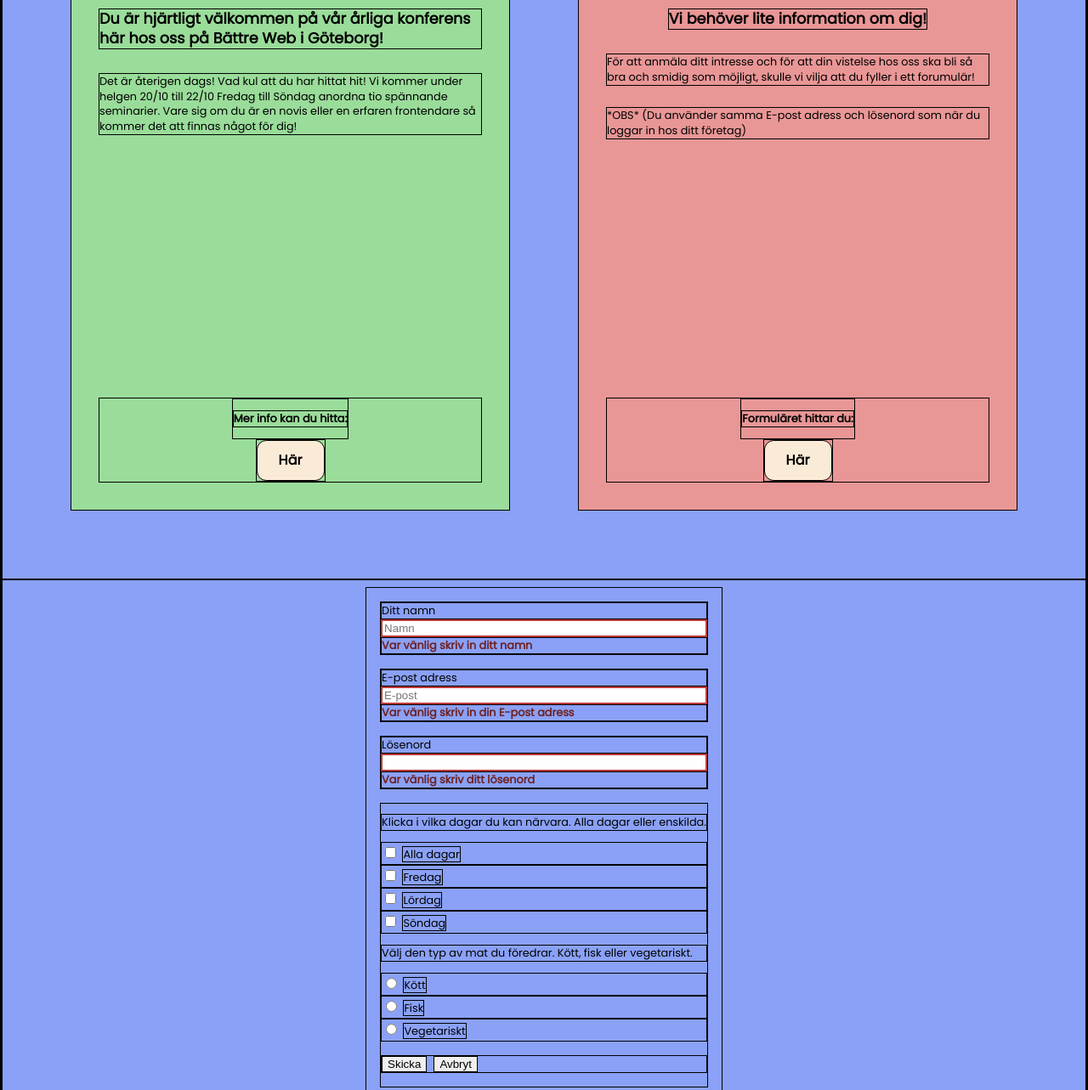
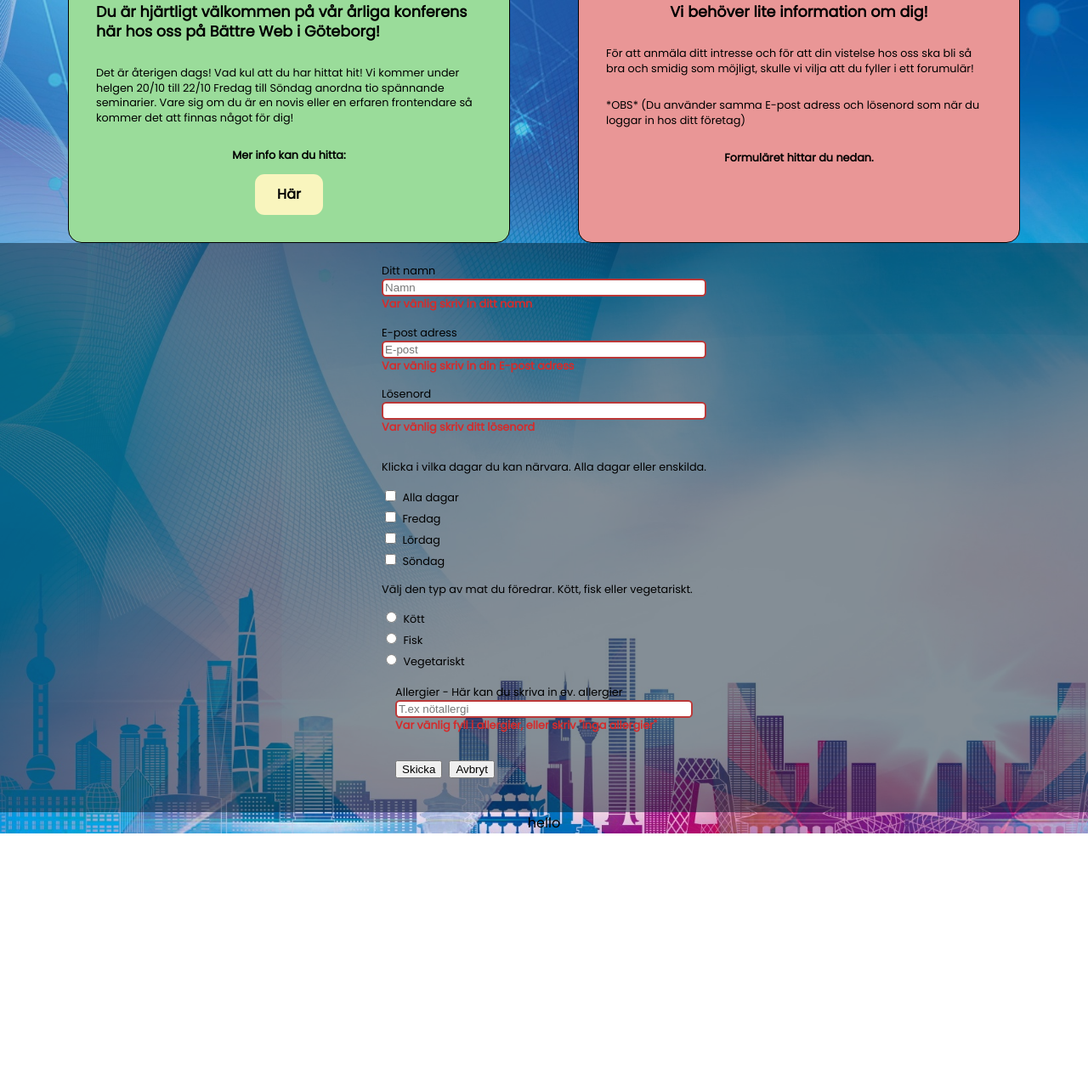
Before and after one commit to Gnobodygnows/BW-Inlamningsuppgift, a plain HTML site: page index.html in a window 1280 px wide. Shown: the part 215-1498 px from the top of the page at 85% size. After the commit the page ends 1196 px from the top, so only its background shows below. Drawn offline with Linux system fonts and the light colour scheme.

Commit message:
bilder och mer css

```diff
--- a/formular.css
+++ b/formular.css
@@ -6,12 +6,12 @@
 .formula {
 	display: flex;
 	justify-content: center;
+	background-color: rgba(10, 30, 47, 0.5)
 }
 .form-section {
 	display: flex;
 	flex-direction: column;
-	margin: 1em 0;
-	background-color: transparent;
+	margin: 1em;
 }
 
 .form-section.row {
@@ -22,22 +22,25 @@
 
 label {
 	font-size: 0.8em;
+	border-radius: 0.4em;
 }
 
 input:valid {
 	border: 0.2em solid #238247;
+	border-radius: 0.4em;
 
 }
 
 input:invalid {
 	border: 0.2em solid rgb(187, 56, 56);
-	content: "*"
+	border-radius: 0.4em;
+
 }
 
 .error-message {
 	visibility: hidden;
 	margin: 0;
-	color: rgb(111, 33, 33);
+	color: rgb(212, 44, 44);
 	font-weight: bold;
 }
 
--- a/index.html
+++ b/index.html
@@ -54,36 +54,33 @@
 			<div class="bottom">
 				<div>
 					<p>
-						Formuläret hittar du:
+						Formuläret hittar du nedan.
 					</p>
-				</div>
-				<div>
-					<a href="#">Här</a>
 				</div>
 			</div>
 		</div>
 	</div>
 	<div class="formula">
 		<form>
-			<section class="form-section">
+			<div class="form-section">
 				<label for="form-name"> Ditt namn </label>
 				<input id="form-name" type="text" placeholder="Namn" required minlength="2"/>
 				<p class="error-message"> Var vänlig skriv in ditt namn </p>
-			</section>
+			</div>
 
-			<section class="form-section">
+			<div class="form-section">
 				<label for="form-email"> E-post adress </label>
 				<input id="form-email" type="text" placeholder="E-post" required minlength="5"/>
 				<p class="error-message"> Var vänlig skriv in din E-post adress </p>
-			</section>
+			</div>
 
-			<section class="form-section">
+			<div class="form-section">
 				<label for="form-password"> Lösenord </label>
 				<input id="form-password" type="password" required minlength="4"/>
 				<p class="error-message"> Var vänlig skriv ditt lösenord </p>
-			</section>
+			</div>
 
-			<section class="form-section">
+			<div class="form-section">
 				<p> Klicka i vilka dagar du kan närvara. Alla dagar eller enskilda. </p>
 				<div>
 					<input id="alla" type="checkbox" name="check"/>
@@ -115,12 +112,17 @@
 					<input id="vegetariskt" type="radio" name="mat" />
 					<label for="vegetariskt"> Vegetariskt </label>
 				</div>
-				<section class="form-section row">
+				<div class="form-section">
+					<label for="form-name"> Allergier - Här kan du skriva in ev. allergier </label>
+					<input id="form-name" type="text" placeholder="T.ex nötallergi" required minlength="2"/>
+					<p class="error-message"> Var vänlig fyll i allergier, eller skriv "inga allergier" </p>
+				</div>
+				<div class="form-section row">
 					<button type="button"> Skicka </button>
 					<button type="button"> Avbryt </button>
-				</section>
+				</div>
 
-			</section>
+			</div>
 		</form>
 	</div>
 
--- a/style.css
+++ b/style.css
@@ -1,5 +1,5 @@
 * {
-	border: 1px solid black;
+	/* border: 1px solid black; */
 	box-sizing: border-box;
 }
 
@@ -7,22 +7,24 @@
 	/* width: 100%; */
 	font-family: Poppins, sans-serif;
 	margin: 0;
-	background-color: #8aa1f7;
+	background-image: url('Bilder/background.png');
+	background-size: cover; /* Adjust this property as needed */
+	background-repeat: no-repeat;
 }
 
 header, footer {
 	/* width: 100%; */
 	display: flex;
 	justify-content: center;
-	background-color: #f2f296;
+	background-color: transparent;
 }
 
 .wrapper {
 	/* width: 100%; */
 	display:flex;
 	flex-wrap: wrap;
-	min-height: 100vh;
-	padding: 5em;
+	/* min-height: 100vh; */
+	padding: 5em 5em 0 5em;
 	gap: 5em;
 }
 
@@ -48,6 +50,11 @@
 	flex: 1;
 }
 
+.content-left, .content-right {
+	border-radius: 1em;
+	border: 1px solid black;
+}
+
 .content-left .bottom,
 .content-right .bottom {
     display: flex;
@@ -57,7 +64,7 @@
 }
 
 .bottom {
-	margin-top: auto;
+	/* margin-top: auto;  */
 }
 
 .bottom div p {
@@ -75,7 +82,7 @@
 	font-weight: bold;
 	text-decoration: none;
 	border-radius: 0.7em;
-	background-color: antiquewhite;
+	background-color: rgb(249, 245, 190);
 }
 
 h2 {
```
Also changed, not shown: Bilder/background.jpg (added), Bilder/background.png (added).
